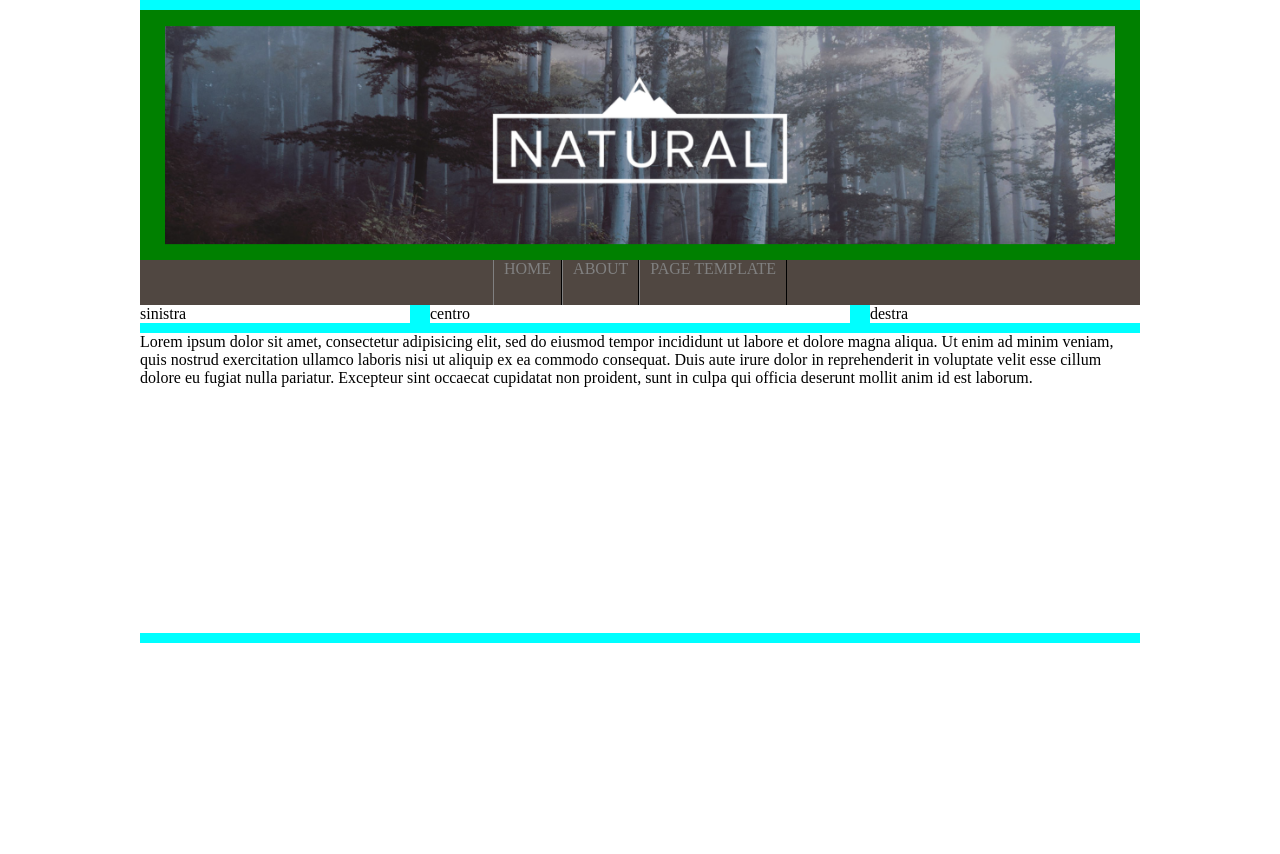
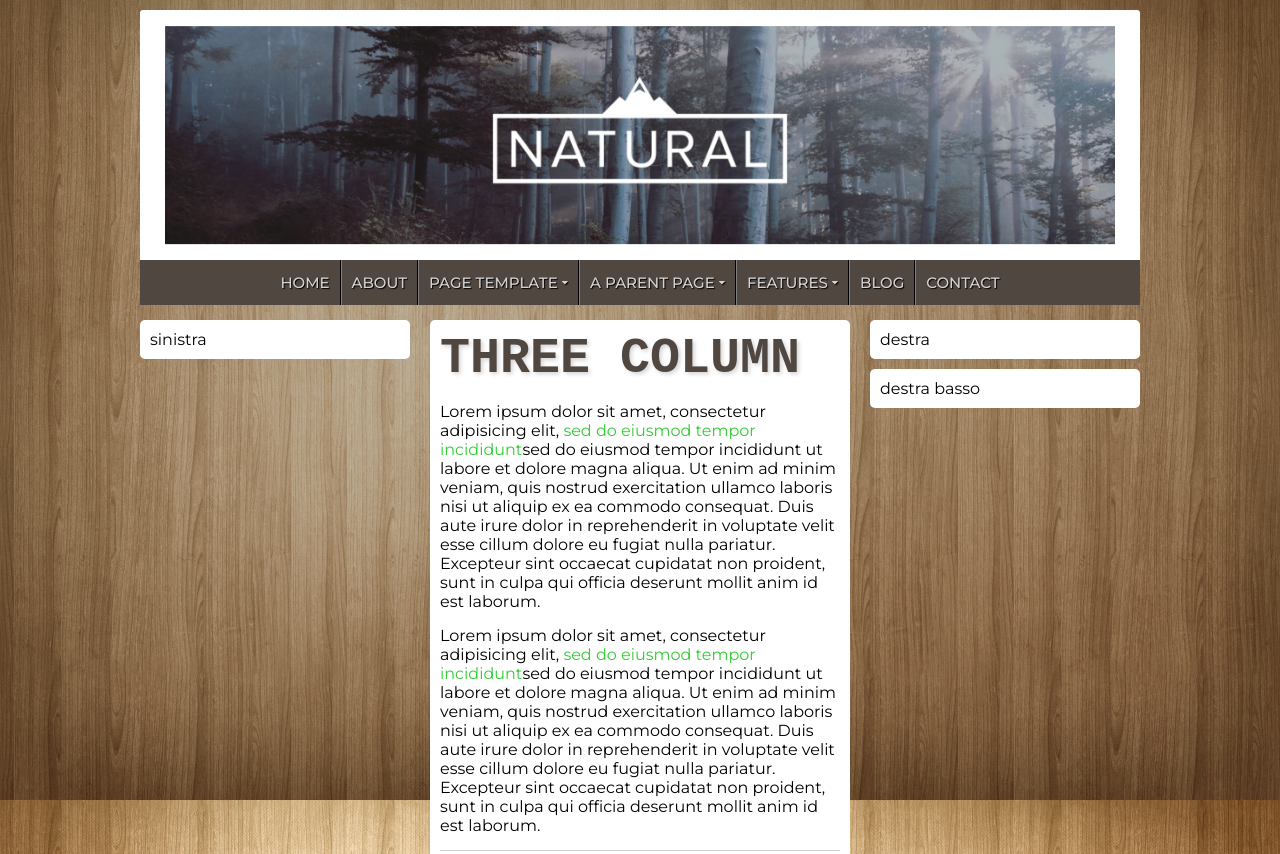
Before and after one commit to walidl/htmlcss-wp-theme, a plain HTML site: page index.html in a window 1280 px wide. Shown: the top 854 px of the page. Before the commit the page ends 800 px from the top, so only its background shows below. Drawn offline with Linux system fonts and the light colour scheme.

Commit message:
background and section format

```diff
--- a/index.html
+++ b/index.html
@@ -1,15 +1,22 @@
 <!DOCTYPE html>
 <html lang="en" dir="ltr">
   <head>
+    <link href="https://fonts.googleapis.com/css?family=Montserrat:400,500,600" rel="stylesheet">
+    <link rel="stylesheet" href="https://use.fontawesome.com/releases/v5.6.3/css/all.css" integrity="sha384-UHRtZLI+pbxtHCWp1t77Bi1L4ZtiqrqD80Kn4Z8NTSRyMA2Fd33n5dQ8lWUE00s/" crossorigin="anonymous">
     <meta charset="utf-8">
     <link rel="stylesheet" href="style.css">
     <title></title>
   </head>
   <body>
+    <div class="layover">
+    </div>
     <div class="container">
       <header>
           <img src="img/head.png">
       </header>
+
+      <!-- NAVIVATION MENU -->
+
       <nav class="clear">
           <div class="bottoni">
             <div class="button">
@@ -19,25 +26,61 @@
               ABOUT
             </div>
             <div class="button">
-              PAGE TEMPLATE
+              PAGE TEMPLATE <i class="fas fa-caret-down"></i>
+            </div>
+            <div class="button">
+               A PARENT PAGE <i class="fas fa-caret-down"></i>
+            </div>
+            <div class="button">
+              FEATURES <i class="fas fa-caret-down"></i>
+            </div>
+            <div class="button">
+              BLOG
+            </div>
+            <div class="button">
+              CONTACT
             </div>
 
           </div>
       </nav>
+
+      <!-- MAIN -->
+
       <main class="clear">
-        <div class="section left">
-          sinistra
+        <div class=" side left">
+          <section>
+            sinistra
+          </section>
         </div>
-        <div class="section center">
-          centro
+        <div class="side center">
+          <section>
+            <h1>THREE COLUMN</h1>
+            <div class="content">
+              <p>Lorem ipsum dolor sit amet, consectetur adipisicing elit, <a href="#"> sed do eiusmod tempor incididunt</a>sed do eiusmod tempor incididunt ut labore et dolore magna aliqua. Ut enim ad minim veniam, quis nostrud exercitation ullamco laboris nisi ut aliquip ex ea commodo consequat. Duis aute irure dolor in reprehenderit in voluptate velit esse cillum dolore eu fugiat nulla pariatur. Excepteur sint occaecat cupidatat non proident, sunt in culpa qui officia deserunt mollit anim id est laborum.</p>
+              <p>Lorem ipsum dolor sit amet, consectetur adipisicing elit, <a href="#"> sed do eiusmod tempor incididunt</a>sed do eiusmod tempor incididunt ut labore et dolore magna aliqua. Ut enim ad minim veniam, quis nostrud exercitation ullamco laboris nisi ut aliquip ex ea commodo consequat. Duis aute irure dolor in reprehenderit in voluptate velit esse cillum dolore eu fugiat nulla pariatur. Excepteur sint occaecat cupidatat non proident, sunt in culpa qui officia deserunt mollit anim id est laborum.</p>
+            </div>
+            <div class="content">
+              <img src="https://www.slovenia.info/imagine_cache/og/uploads/narava/nature_slovenia_s.jpg">
+            </div>
+          </section>
+
         </div>
-        <div class="section right">
-          destra
+        <div class="side right">
+          <section>
+            destra
+
+          </section>
+          <section>
+            destra basso
+          </section>
         </div>
       </main>
       <footer>
-        Lorem ipsum dolor sit amet, consectetur adipisicing elit, sed do eiusmod tempor incididunt ut labore et dolore magna aliqua. Ut enim ad minim veniam, quis nostrud exercitation ullamco laboris nisi ut aliquip ex ea commodo consequat. Duis aute irure dolor in reprehenderit in voluptate velit esse cillum dolore eu fugiat nulla pariatur. Excepteur sint occaecat cupidatat non proident, sunt in culpa qui officia deserunt mollit anim id est laborum.
+        <section>
+          Lorem ipsum dolor sit amet, consectetur adipisicing elit, sed do eiusmod tempor incididunt ut labore et dolore magna aliqua. Ut enim ad minim veniam, quis nostrud exercitation ullamco laboris nisi ut aliquip ex ea commodo consequat. Duis aute irure dolor in reprehenderit in voluptate velit esse cillum dolore eu fugiat nulla pariatur. Excepteur sint occaecat cupidatat non proident, sunt in culpa qui officia deserunt mollit anim id est laborum.
+        </section>
       </footer>
+
     </div>
   </body>
 </html>
--- a/style.css
+++ b/style.css
@@ -2,6 +2,23 @@
   box-sizing: border-box;
   margin: 0;
   padding: 0;
+  font-family: 'Montserrat', sans-serif;
+}
+
+body{
+  background-image:url("img/wall.jpg");
+  background-size: cover;
+  background-attachment: fixed;
+}
+
+.layover{
+  position: fixed;
+  top: 0;
+  left: 0;
+  width: 100vw;
+  height: 100vh;
+  background-color: rgba(50, 50, 50,0.3);
+  z-index: -1;
 }
 
 .clear:after{
@@ -13,15 +30,16 @@
 .container{
   width: 1000px;
   margin: auto;
-  background-color: aqua;
   padding: 10px 0;
 }
 
 header{
   width: 100%;
  height:250px;
- background-color: green;
+ background-color: white;
  position: relative;
+ border-top-left-radius: 3px;
+ border-top-right-radius: 3px;
 }
 
 header img{
@@ -39,6 +57,8 @@ nav{
   background-color: yellow;
   text-align: center;
   background-color: #504741;
+  font-size: 15px;
+  font-weight: 500;
 }
 
 nav .bottoni{
@@ -47,52 +67,105 @@ nav .bottoni{
 }
 
 nav .button{
-  border-left: 1px solid grey;
-  border-right: 1px solid black;
-}
- .bottoni:first-child{
-   border-left: none;
- }
-
-nav .button{
-  color: grey;
+  color: lightgrey;
+  text-shadow: 1px 1px 1px black;
   float:left;
   text-align: center;
   height: 100%;
   position: relative;
   padding: 0 10px;
+  padding-top: 13px;
+  border-left: 1px solid grey;
+  border-right: 1px solid black;
+}
+nav .bottoni :first-child{
+  border-left: none;
+}
 
+nav .bottoni :last-child{
+  border-right: none;
+}
+
+.button:hover{
+  background-color: #302B27;
+  color:white;
+}
+
+.button .fas{
+  font-size:10px;
+  position: relative;
+  bottom: 2px;
 }
 
 /* MAIN */
 
+section{
+  background-color: white;
+  padding: 10px;
+  border-radius: 5px;
+  margin-bottom: 10px;
+}
+
+section h1{
+  font-family: monospace;
+  font-size: 50px;
+  color:#504741;
+  text-shadow: 2px 2px 4px lightgrey;
+}
+
 main{
   width: 100%;
   margin-bottom: 10px;
+  padding-top: 15px;
 }
 
-.section{
-  background-color: white;
+.side{
   float:left;
 }
-.section.left{
+
+.side.left{
   width: 27%;
 }
 
-.section.center{
+.side.center{
   width: 42%;
   margin:  0 2%;
-
 }
 
-.section.right{
+.side.right{
   width: 27%;
 }
+
+.content{
+  border-bottom: 1px solid lightgrey;
+  margin-bottom:10px;
+}
+
+.content p{
+  margin: 15px 0;
+}
+
+.content a{
+  color: limegreen;
+  font-style: normal;
+  text-decoration: none;
+}
+
+.content a:visited, .content a:hover{
+
+  text-decoration: underline;
+  color: forestgreen;
+}
+
+.content img{
+  width: 80%;
+  border: 1px solid green;
+}
+
 
 /* FOOTER */
 
 footer{
   width: 100%;
   height: 300px;
-  background-color: white;
 }
```
Also changed, not shown: img/wall.jpg (added).
